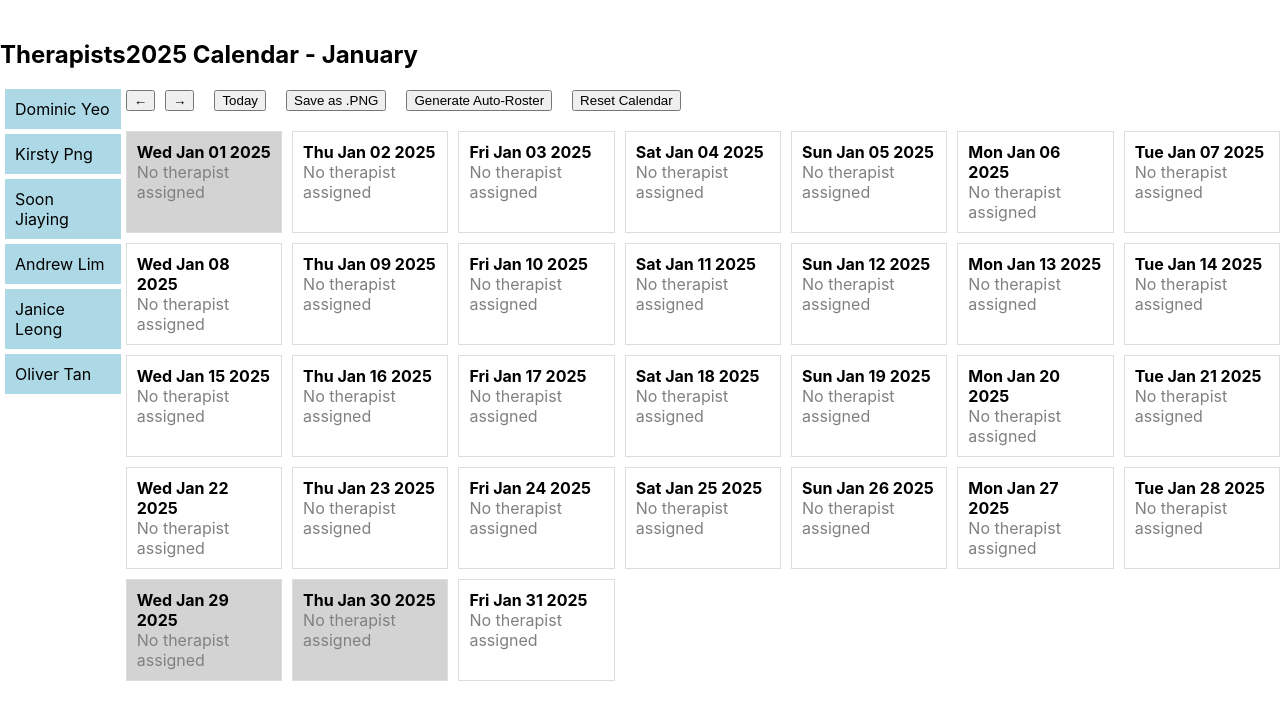
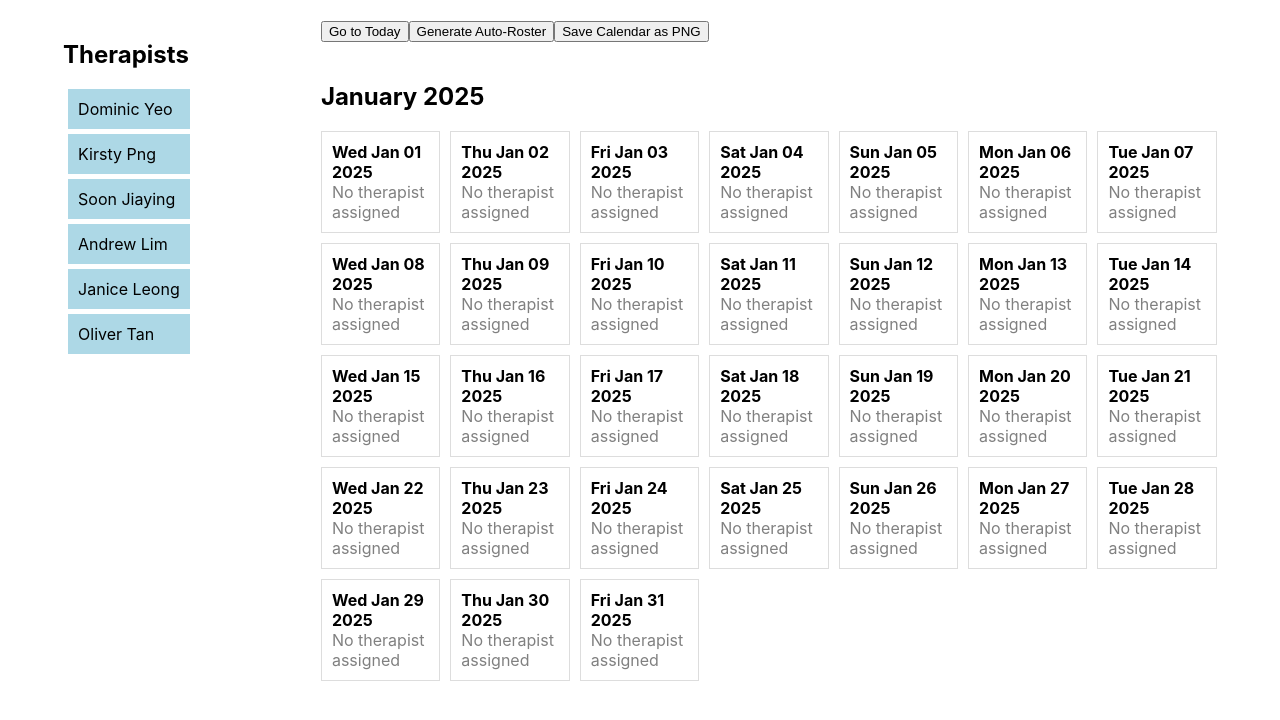
Before and after one commit to jxhnthan/hwb-crisis-rostering, a React (Create React App) app: page / in a window 1280 px wide. Shown: the top 720 px of the page. Built offline with nearby package versions, Linux system fonts and the light colour scheme.

Commit message:
Add files via upload

```diff
--- a/src/App.js
+++ b/src/App.js
@@ -2,7 +2,7 @@ import React, { useState, useEffect, useRef } from 'react';
 import { useDrag, useDrop } from 'react-dnd';
 import { DndProvider } from 'react-dnd';
 import { HTML5Backend } from 'react-dnd-html5-backend';
-import html2canvas from 'html2canvas';
+import html2canvas from 'html2canvas'; // Import html2canvas
 
 // Define therapist names
 const therapists = [
@@ -10,20 +10,12 @@ const therapists = [
   "Andrew Lim", "Janice Leong", "Oliver Tan"
 ];
 
-// Define blocked days for 2025 in Singapore Timezone (SGT)
+// Blocked days (in YYYY-MM-DD format)
 const blockedDays = [
-  '2025-01-01', // New Year's Day
-  '2025-01-29', // Chinese New Year
-  '2025-01-30',
-  '2025-03-31', // Hari Raya Puasa
-  '2025-04-18', // Good Friday
-  '2025-05-01', // Labour Day
-  '2025-05-12', // Vesak Day
-  '2025-06-07', // Hari Raya Haji
-  '2025-08-09', // National Day
-  '2025-10-20', // Deepavali
-  '2025-12-25', // Christmas Day
-  '2025-10-21', // NUS Well-Being Day
+  "2025-01-01", "2025-01-29", "2025-01-30", // New Year’s Day, Chinese New Year
+  "2025-03-31", "2025-04-18", "2025-05-01", // Hari Raya Puasa, Good Friday, Labour Day
+  "2025-05-12", "2025-06-07", "2025-08-09", // Vesak Day, Hari Raya Haji, National Day
+  "2025-10-20", "2025-12-25"  // Deepavali, Christmas Day
 ];
 
 // Helper function to get the dates for each month in 2025 with unique keys
@@ -37,7 +29,7 @@ const get2025Calendar = () => {
   const calendar = months.map(([days, month], monthIndex) => {
     const monthDays = Array.from({ length: days }, (_, dayIndex) => {
       const date = new Date(2025, monthIndex, dayIndex + 1);
-      const dayKey = date.toISOString().split('T')[0]; // Format as YYYY-MM-DD
+      const dayKey = `${2025}-${monthIndex + 1}-${dayIndex + 1}`; // Unique day identifier (YYYY-MM-DD)
       return {
         date,
         dayKey, // Use dayKey as the unique identifier
@@ -67,7 +59,7 @@ const Therapist = ({ name }) => {
 };
 
 // Calendar Day (Drop Zone)
-const CalendarDay = ({ day, moveTherapist, removeTherapist, isToday, monthIndex, isBlocked }) => {
+const CalendarDay = ({ day, moveTherapist, removeTherapist, isToday, isBlocked, monthIndex }) => {
   const [, drop] = useDrop(() => ({
     accept: 'THERAPIST',
     drop: (item) => {
@@ -86,7 +78,8 @@ const CalendarDay = ({ day, moveTherapist, removeTherapist, isToday, monthIndex,
         padding: '10px',
         minHeight: '80px',
         position: 'relative',
-        backgroundColor: isBlocked ? '#d3d3d3' : isToday ? '#FFEB3B' : 'white', // Blocked days greyed out
+        backgroundColor: isBlocked ? 'lightgrey' : isToday ? '#FFEB3B' : 'white', // Grey out blocked days
+        cursor: isBlocked ? 'not-allowed' : 'pointer' // Disable interaction for blocked days
       }}
     >
       <strong>{day.date.toDateString()}</strong>
@@ -115,7 +108,7 @@ const Calendar = ({ monthDays, moveTherapist, removeTherapist, todayDate, monthI
     <div style={{ display: 'grid', gridTemplateColumns: 'repeat(7, 1fr)', gap: '10px', marginTop: '20px' }}>
       {monthDays.map((day, index) => {
         const isToday = todayDate && day.date.toDateString() === todayDate.toDateString();
-        const isBlocked = blockedDays.includes(day.dayKey); // Check if the day is in blockedDays
+        const isBlocked = blockedDays.includes(day.dayKey); // Check if the day is blocked
         return (
           <CalendarDay
             key={day.dayKey} // Use the unique dayKey
@@ -123,8 +116,8 @@ const Calendar = ({ monthDays, moveTherapist, removeTherapist, todayDate, monthI
             moveTherapist={moveTherapist}
             removeTherapist={removeTherapist}
             isToday={isToday}
+            isBlocked={isBlocked} // Pass blocked status
             monthIndex={monthIndex}
-            isBlocked={isBlocked} // Check if the day is blocked
           />
         );
       })}
@@ -138,28 +131,16 @@ const App = () => {
   const [todayDate, setTodayDate] = useState(null); // For tracking today's date
   const calendarRef = useRef(); // Reference to the calendar container
 
-  // Get the current date (Singapore time)
+  // Get the current date
   const currentDate = new Date();
-  const singaporeTime = new Date(currentDate.toLocaleString("en-US", { timeZone: "Asia/Singapore" }));
-
-  const currentDay = singaporeTime.getDate();
-  const currentMonthIndex = singaporeTime.getMonth();
-  const currentYear = singaporeTime.getFullYear();
-
-  // Normalize date comparison by setting the time to 00:00:00
-  const normalizeDate = (date) => {
-    const newDate = new Date(date);
-    newDate.setHours(0, 0, 0, 0); // Set to midnight
-    return newDate;
-  };
-
-  // Normalize blocked days to avoid time discrepancies
-  const normalizedBlockedDays = blockedDays.map(day => normalizeDate(new Date(day)));
+  const currentDay = currentDate.getDate();
+  const currentMonthIndex = currentDate.getMonth();
+  const currentYear = currentDate.getFullYear();
 
   // Set today's date when "Today" button is clicked
   const goToToday = () => {
     setCurrentMonth(currentMonthIndex); // Set to current month
-    setTodayDate(singaporeTime); // Set today's date in Singapore timezone
+    setTodayDate(new Date(currentYear, currentMonthIndex, currentDay)); // Set today's date
   };
 
   // Handle moving a therapist into a calendar day
@@ -202,7 +183,7 @@ const App = () => {
     });
   };
 
-  // Function to generate the auto-roster using Round Robin
+  // Function to generate the auto roster using Round Robin
   const generateAutoRoster = () => {
     let newCalendar = [...calendar]; // Clone the calendar state
     let therapistIndex = 0; // Start from the first therapist
@@ -211,30 +192,20 @@ const App = () => {
     newCalendar = newCalendar.map((month, monthIndex) => {
       return month.map(day => {
         const dayOfWeek = day.date.getDay(); // Get the day of the week (0-6)
-        if (dayOfWeek === 0 || dayOfWeek === 6) {
-          return day; // Skip weekends (Saturday: 6, Sunday: 0)
+        if (dayOfWeek === 0 || dayOfWeek === 6 || blockedDays.includes(day.dayKey)) {
+          return day; // Skip weekends and blocked days
         }
 
-        // If the day is empty and not blocked, assign a therapist in round-robin fashion
-        if (day.therapists.length === 0 && !normalizedBlockedDays.includes(normalizeDate(day.date))) {
+        // If the day is empty, assign a therapist in round-robin fashion
+        if (day.therapists.length === 0) {
           let selectedTherapist = therapists[therapistIndex];
-          day.therapists.push(selectedTherapist);
-
-          // Move to the next therapist in the list (round-robin)
-          therapistIndex = (therapistIndex + 1) % therapists.length;
+          day.therapists.push(selectedTherapist); // Assign therapist
+          therapistIndex = (therapistIndex + 1) % therapists.length; // Move to the next therapist in the list
         }
-
         return day;
       });
     });
-
-    setCalendar(newCalendar); // Update the calendar state
-  };
-
-  // Reset the calendar to its original unassigned state
-  const resetCalendar = () => {
-    const initialCalendar = get2025Calendar(); // Get the original empty calendar
-    setCalendar(initialCalendar); // Reset the calendar state
+    setCalendar(newCalendar); // Update the state with the new calendar
   };
 
   // Function to save the calendar as PNG
@@ -262,17 +233,11 @@ const App = () => {
           ))}
         </div>
 
-        <div>
-          <h2>2025 Calendar - {calendar[currentMonth][0].date.toLocaleString('default', { month: 'long' })}</h2>
-          <div>
-            <button onClick={() => setCurrentMonth((prev) => (prev === 0 ? 11 : prev - 1))} style={{ marginRight: '10px', cursor: 'pointer' }}>←</button>
-            <button onClick={() => setCurrentMonth((prev) => (prev === 11 ? 0 : prev + 1))} style={{ cursor: 'pointer' }}>→</button>
-            <button onClick={goToToday} style={{ marginLeft: '20px', cursor: 'pointer' }}>Today</button>
-            <button onClick={saveAsPNG} style={{ marginLeft: '20px', cursor: 'pointer' }}>Save as .PNG</button>
-            <button onClick={generateAutoRoster} style={{ marginLeft: '20px', cursor: 'pointer' }}>Generate Auto-Roster</button>
-            <button onClick={resetCalendar} style={{ marginLeft: '20px', cursor: 'pointer' }}>Reset Calendar</button>
-          </div>
-          <div ref={calendarRef}>
+        <div style={{ overflowX: 'auto', width: '70%' }} ref={calendarRef}>
+          <button onClick={goToToday} style={{ marginBottom: '20px' }}>Go to Today</button>
+          <button onClick={generateAutoRoster} style={{ marginBottom: '20px' }}>Generate Auto-Roster</button>
+          <button onClick={saveAsPNG} style={{ marginBottom: '20px' }}>Save Calendar as PNG</button>
+          <h2>{calendar[currentMonth][0].date.toLocaleString('default', { month: 'long' })} 2025</h2>
           <Calendar
             monthDays={calendar[currentMonth]}
             moveTherapist={moveTherapist}
@@ -282,7 +247,6 @@ const App = () => {
           />
         </div>
       </div>
-      </div>
     </DndProvider>
   );
 };
```
Lines whose indentation alone changed are shown as unchanged.
